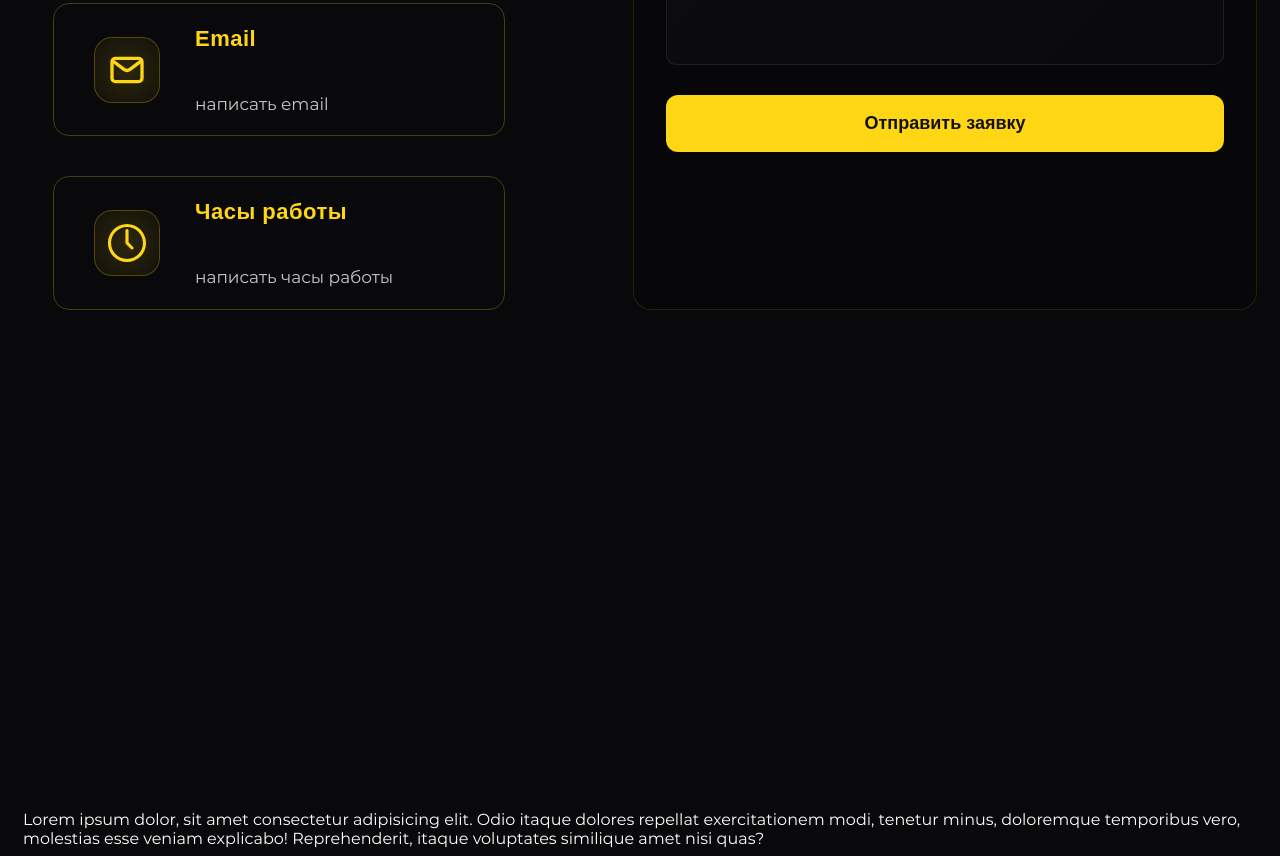
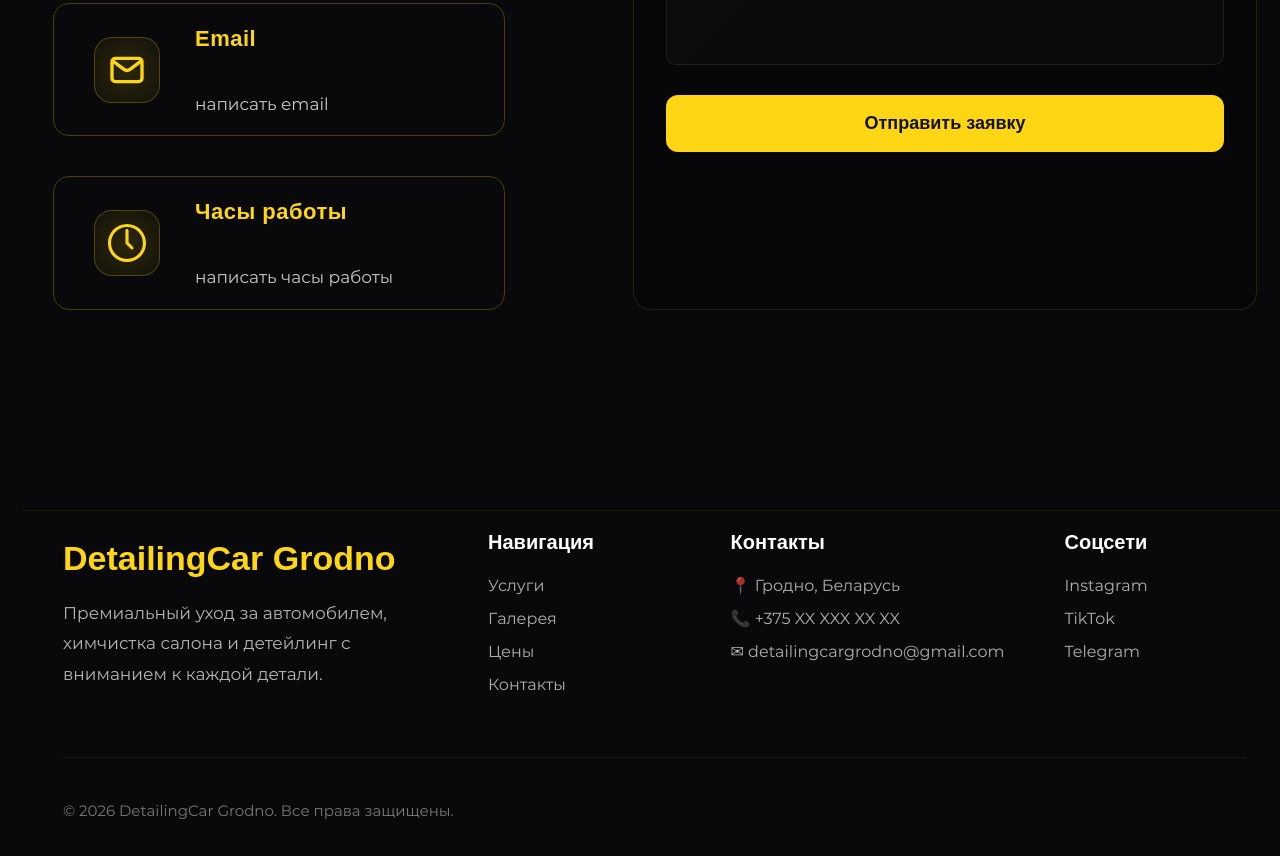
Before and after one commit to Maximka70/Cleaning_Grondo, a plain HTML site: page index.html in a window 1280 px wide. Shown: the part 5546-6402 px from the top of the page. Drawn offline with nearby package versions, Linux system fonts and the light colour scheme; files whose address does not match are found by name; a web font is replaced by a local one.

Commit message:
add footer

```diff
--- a/index.html
+++ b/index.html
@@ -425,15 +425,53 @@
         </div>
       </section>
 
+      <footer class="footer">
+        <div class="footer__background"></div>
 
+        <div class="footer__container">
 
-      <section class="gallery">
-        <div class="gallery__container" style="margin-top: 500px;">
-          Lorem ipsum dolor, sit amet consectetur adipisicing elit. Odio itaque dolores repellat exercitationem modi,
-          tenetur minus, doloremque temporibus vero, molestias esse veniam explicabo! Reprehenderit, itaque voluptates
-          similique amet nisi quas?
+          <div class="footer__top">
+
+            <div class="footer__brand">
+              <h2 class="footer__logo">DetailingCar Grodno</h2>
+              <p class="footer__description">
+                Премиальный уход за автомобилем, химчистка салона и детейлинг с вниманием к каждой детали.
+              </p>
+            </div>
+            <div class="footer__nav">
+              <h3 class="footer__title">Навигация</h3>
+              <ul class="footer__list">
+                <li><a href="#services" class="footer__link">Услуги</a></li>
+                <li><a href="#gallery" class="footer__link">Галерея</a></li>
+                <li><a href="#prices" class="footer__link">Цены</a></li>
+                <li><a href="#contacts" class="footer__link">Контакты</a></li>
+              </ul>
+            </div>
+            <div class="footer__contacts">
+              <h3 class="footer__title">Контакты</h3>
+              <ul class="footer__list">
+                <li class="footer__contact">📍 Гродно, Беларусь</li>
+                <li class="footer__contact">📞 +375 XX XXX XX XX</li>
+                <li class="footer__contact">✉ detailingcargrodno@gmail.com</li>
+              </ul>
+            </div>
+            <div class="footer__socials">
+              <h3 class="footer__title">Соцсети</h3>
+              <div class="footer__social-links">
+                <a href="#" class="footer__social-link">Instagram</a>
+                <a href="#" class="footer__social-link">TikTok</a>
+                <a href="#" class="footer__social-link">Telegram</a>
+              </div>
+            </div>
+          </div>
+          <div class="footer__bottom">
+            <p class="footer__copyright">
+              © 2026 DetailingCar Grodno. Все права защищены.
+            </p>
+          </div>
+
         </div>
-      </section>
+      </footer>
 
 
 
--- a/scss/base/_global.scss
+++ b/scss/base/_global.scss
@@ -4,6 +4,10 @@
 
 html {
   background-color: var(--primary-color);
+}
+
+a{
+  text-decoration: none;
 }
 
 .wrapper {
--- /dev/null
+++ b/scss/layout/_footerSection.scss
@@ -0,0 +1,126 @@
+.footer {
+  position: relative;
+  margin-top: 200px ;
+
+  border-top: 1px solid rgba(255, 214, 19, 0.08);
+
+  overflow: hidden;
+
+  &__background {
+    position: absolute;
+    inset: 0;
+    pointer-events: none;
+  }
+
+  &__container {
+    position: relative;
+    z-index: 2;
+    max-width: 1400px;
+    margin: 0 auto;
+    padding: 0 40px;
+  }
+
+  &__top {
+    display: grid;
+    grid-template-columns: 2fr 1fr 1fr 1fr;
+    gap: 60px;
+
+    padding-bottom: 50px;
+    border-bottom: 1px solid rgba(255,255,255,0.06);
+  }
+
+  &__logo {
+    font-size: 34px;
+    font-weight: 700;
+    color: var(--yellow-color);
+    margin-bottom: 20px;
+  }
+
+  &__description {
+    max-width: 420px;
+    font-size: 17px;
+    line-height: 1.8;
+    color: rgba(255,255,255,0.7);
+  }
+
+  &__title {
+    font-size: 20px;
+    margin-bottom: 22px;
+    color: var(--white-color);
+  }
+
+  &__list {
+    display: flex;
+    flex-direction: column;
+    gap: 14px;
+  }
+
+  &__link,
+  &__contact,
+  &__social-link {
+    color: rgba(255,255,255,0.68);
+    font-size: 16px;
+    white-space: nowrap;
+    transition:
+      color 0.3s ease,
+      transform 0.3s ease;
+  }
+
+  &__link:hover,
+  &__social-link:hover {
+    color: var(--yellow-color);
+    transform: translateX(4px);
+  }
+
+  &__social-links {
+    display: flex;
+    flex-direction: column;
+    gap: 14px;
+  }
+
+  &__bottom {
+    padding-top: 28px;
+
+    display: flex;
+    justify-content: space-between;
+    align-items: center;
+    flex-wrap: wrap;
+    gap: 15px;
+  }
+
+  &__copyright,
+  &__developer {
+    font-size: 15px;
+    color: rgba(255,255,255,0.45);
+  }
+}
+
+// @media (max-width: 1100px) {
+//   .footer__top {
+//     grid-template-columns: repeat(2, 1fr);
+//   }
+// }
+
+// @media (max-width: 768px) {
+//   .footer {
+//     padding: 70px 0 25px;
+
+//     &__container {
+//       padding: 0 20px;
+//     }
+
+//     &__top {
+//       grid-template-columns: 1fr;
+//       gap: 40px;
+//     }
+
+//     &__bottom {
+//       flex-direction: column;
+//       align-items: flex-start;
+//     }
+
+//     &__logo {
+//       font-size: 28px;
+//     }
+//   }
+// }
--- a/scss/main.scss
+++ b/scss/main.scss
@@ -8,3 +8,4 @@
 @import "layout/otherServicesSection.scss";
 @import "layout/gallerySection.scss";
 @import "layout/contactUsSection.scss";
+@import "layout/footerSection.scss";
```
Also changed, not shown: scss/base/_reset.scss (deleted), scss/base/_typography.scss (deleted), scss/layout/_footer.scss (deleted), scss/main.css, scss/utils/_mixins.scss (deleted), 1 other file.
